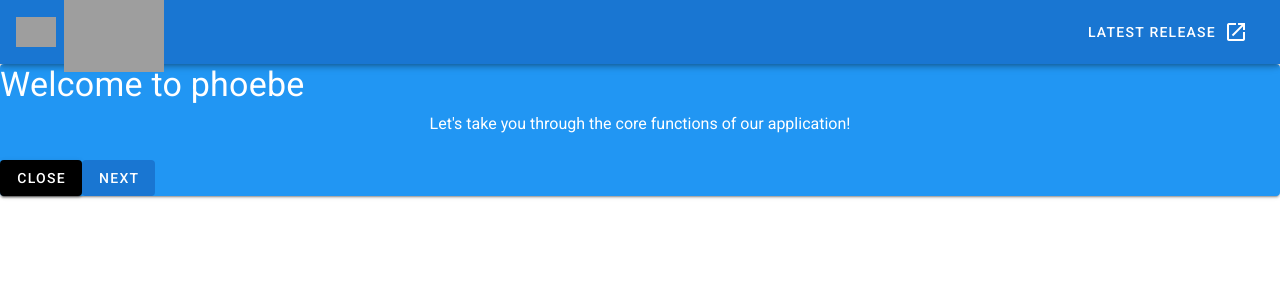
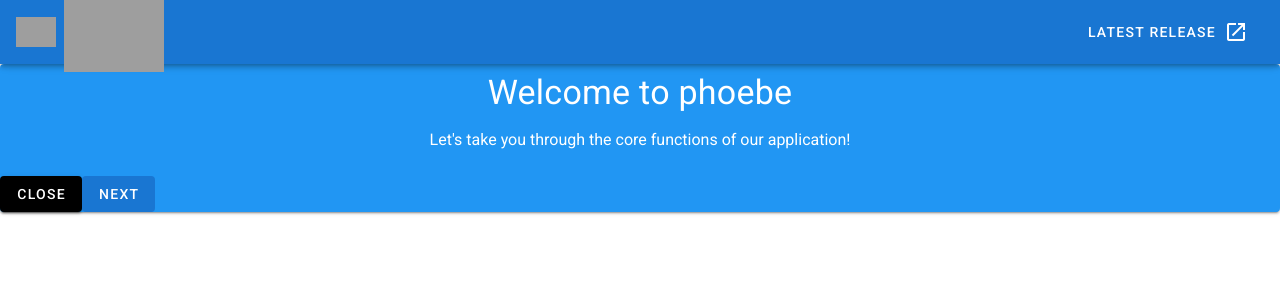
Before and after one commit to paullaster/inappguide, a Vue app: page / in a window 1280 px wide. Shown: the top 300 px of the page. Built offline with nearby package versions, Linux system fonts and the light colour scheme; grey boxes are pictures that could not be loaded.

Commit message:
add files

```diff
--- a/src/components/GuideCard.vue
+++ b/src/components/GuideCard.vue
@@ -1,7 +1,10 @@
 <template>
     <v-container fluid class="pa-0">
         <v-card dark color="blue">
-                <h2 class="text-h4">
+                <h2
+                display-3
+                class="text-h4 pa-2 d-flex justify-center"
+                >
                     {{ greeting }}
                 </h2>
                 <p class="pa-2 d-flex justify-center">
```
